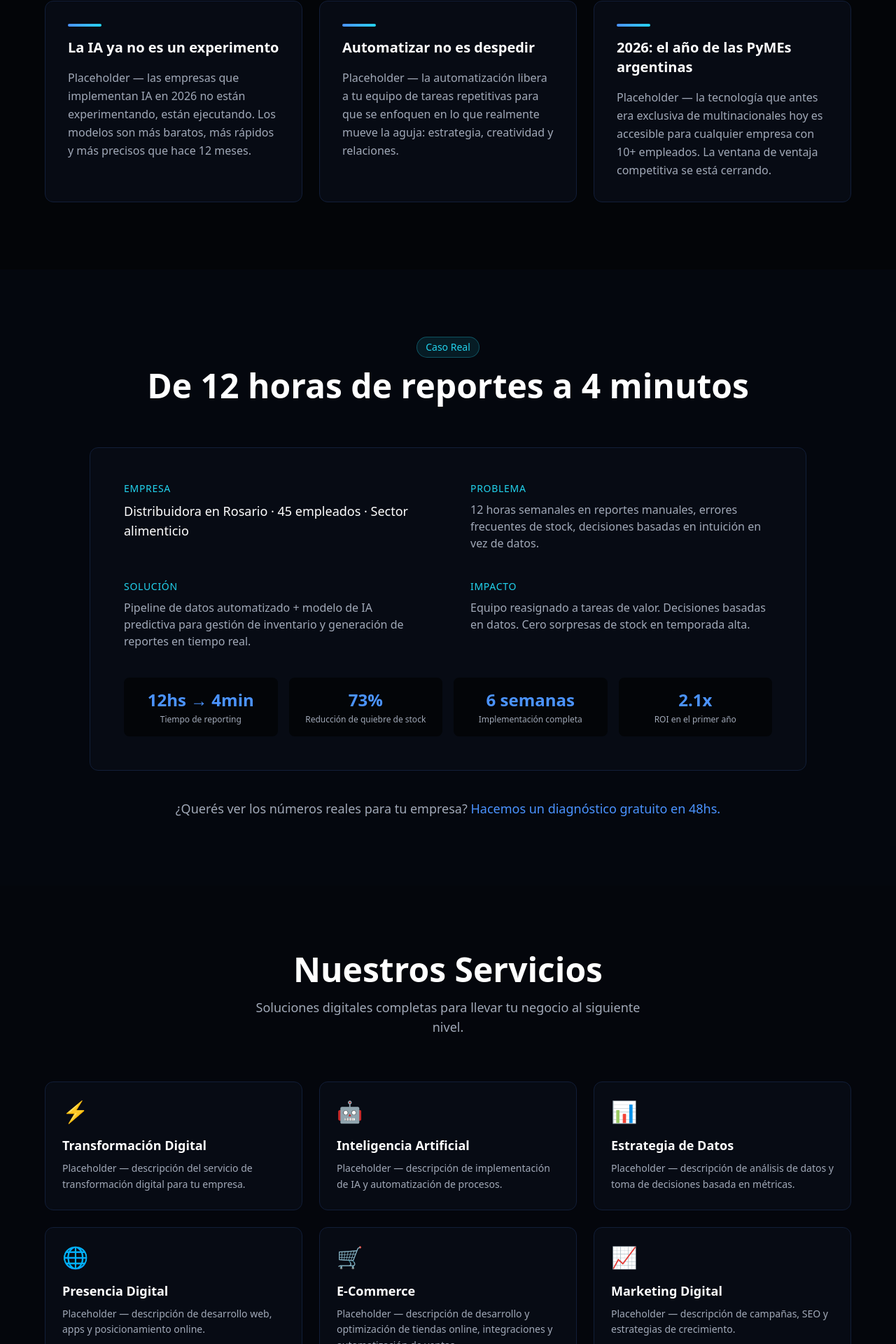
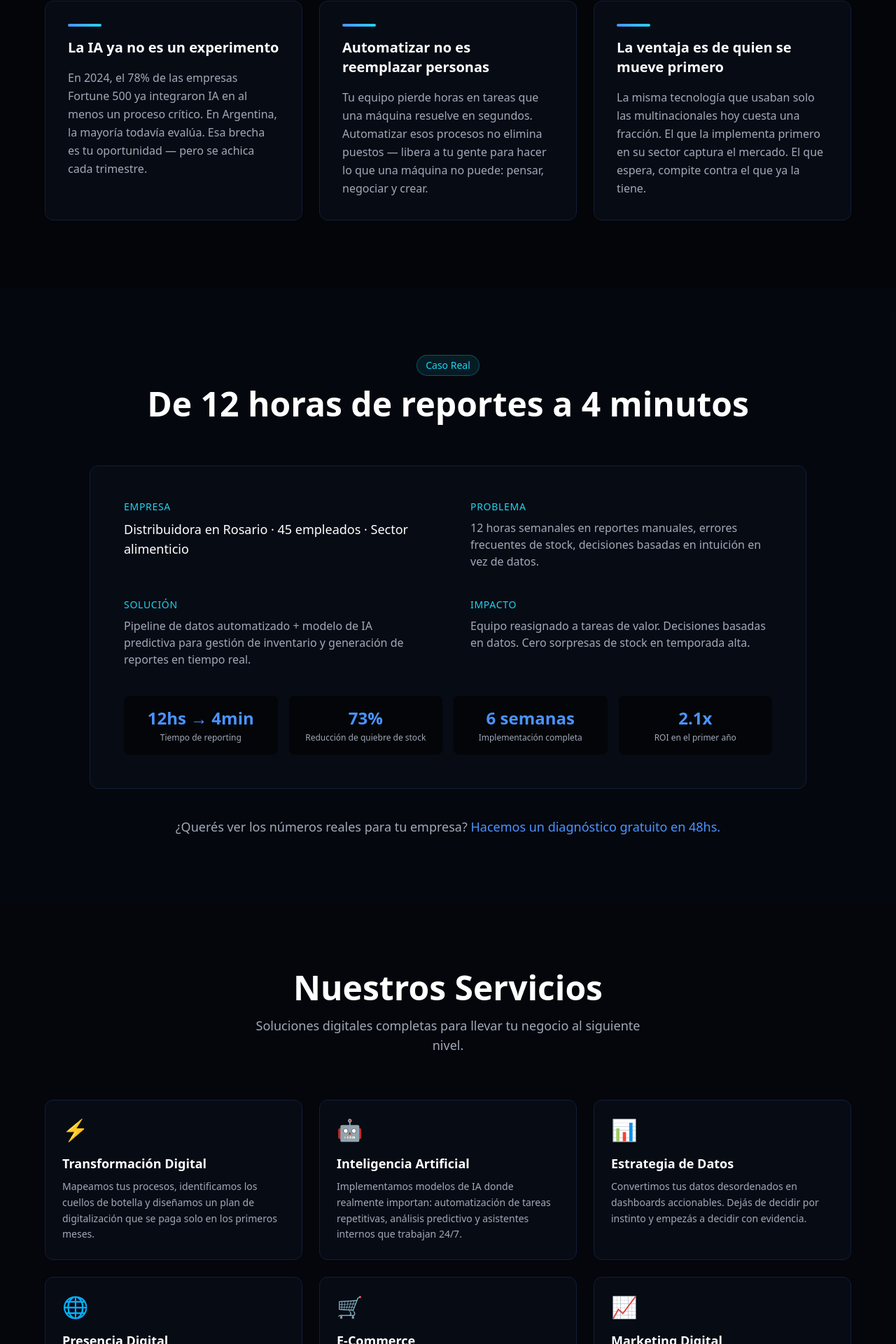
Before and after one commit to Digi-AI-1/landing, a Next.js app: page / in a window 1280 px wide. Shown: the part 1079-2999 px from the top of the page at 70% size. Built offline with nearby package versions, Linux system fonts and the light colour scheme.

Commit message:
Real copy for insights, services, differentiators — remove social links

```diff
--- a/components/Footer.tsx
+++ b/components/Footer.tsx
@@ -9,8 +9,6 @@ export default function Footer() {
           © {new Date().getFullYear()} Digi-AI. Todos los derechos reservados.
         </p>
         <div className="flex gap-6 text-sm text-[var(--color-muted)]">
-          <a href="#" className="hover:text-white transition-colors">LinkedIn</a>
-          <a href="#" className="hover:text-white transition-colors">Instagram</a>
           <a href="#contacto" className="hover:text-white transition-colors">Contacto</a>
         </div>
       </div>
--- a/components/PorQueElegirnos.tsx
+++ b/components/PorQueElegirnos.tsx
@@ -1,23 +1,23 @@
 const razones = [
   {
     icon: "🎯",
-    titulo: "Enfoque en resultados",
-    descripcion: "Placeholder — no vendemos horas, vendemos resultados medibles para tu negocio.",
+    titulo: "Cobramos por resultados, no por horas",
+    descripcion: "Nuestros proyectos tienen métricas de éxito definidas desde el día uno. Si no movemos tus números, no cumplimos — así de simple.",
   },
   {
     icon: "🇦🇷",
-    titulo: "Conocemos el mercado local",
-    descripcion: "Placeholder — entendemos la realidad argentina: volatilidad, costos y oportunidades únicas.",
+    titulo: "Pensados para la realidad argentina",
+    descripcion: "Trabajamos con costos en pesos, entendemos la volatilidad, los plazos locales y las restricciones que las consultoras de afuera ni registran.",
   },
   {
     icon: "🔧",
-    titulo: "Tecnología de punta",
-    descripcion: "Placeholder — usamos las herramientas más modernas adaptadas a tu escala y presupuesto.",
+    titulo: "Tecnología global, escala local",
+    descripcion: "Usamos las mismas herramientas que Silicon Valley pero calibradas para empresas de 10 a 500 empleados. Sin sobredimensionar, sin subestimar.",
   },
   {
     icon: "🤝",
-    titulo: "Acompañamiento real",
-    descripcion: "Placeholder — estamos disponibles para vos, no somos una agencia que desaparece post-proyecto.",
+    titulo: "No desaparecemos después del proyecto",
+    descripcion: "Seguimos disponibles después de la entrega. Somos un equipo chico a propósito — cada cliente importa, y se nota en el trato.",
   },
 ];
 
@@ -28,7 +28,7 @@ export default function PorQueElegirnos() {
         <div className="text-center mb-16">
           <h2 className="text-3xl md:text-5xl font-bold text-white mb-4">¿Por qué elegirnos?</h2>
           <p className="text-[var(--color-muted)] text-lg max-w-xl mx-auto">
-            Placeholder — breve argumento de venta sobre la diferenciación del equipo.
+            No somos una agencia grande con 200 clientes. Somos un equipo especializado que elige pocos proyectos y los ejecuta en serio.
           </p>
         </div>
         <div className="grid grid-cols-1 md:grid-cols-2 gap-6">
--- a/components/Servicios.tsx
+++ b/components/Servicios.tsx
@@ -2,32 +2,32 @@ const servicios = [
   {
     icon: "⚡",
     titulo: "Transformación Digital",
-    descripcion: "Placeholder — descripción del servicio de transformación digital para tu empresa.",
+    descripcion: "Mapeamos tus procesos, identificamos los cuellos de botella y diseñamos un plan de digitalización que se paga solo en los primeros meses.",
   },
   {
     icon: "🤖",
     titulo: "Inteligencia Artificial",
-    descripcion: "Placeholder — descripción de implementación de IA y automatización de procesos.",
+    descripcion: "Implementamos modelos de IA donde realmente importan: automatización de tareas repetitivas, análisis predictivo y asistentes internos que trabajan 24/7.",
   },
   {
     icon: "📊",
     titulo: "Estrategia de Datos",
-    descripcion: "Placeholder — descripción de análisis de datos y toma de decisiones basada en métricas.",
+    descripcion: "Convertimos tus datos desordenados en dashboards accionables. Dejás de decidir por instinto y empezás a decidir con evidencia.",
   },
   {
     icon: "🌐",
     titulo: "Presencia Digital",
-    descripcion: "Placeholder — descripción de desarrollo web, apps y posicionamiento online.",
+    descripcion: "Sitios web, aplicaciones y plataformas diseñadas para convertir visitantes en clientes. Rápidas, profesionales y optimizadas para posicionamiento.",
   },
   {
     icon: "🛒",
     titulo: "E-Commerce",
-    descripcion: "Placeholder — descripción de desarrollo y optimización de tiendas online, integraciones y automatización de ventas.",
+    descripcion: "Tiendas online que venden de verdad: integraciones con medios de pago locales, logística automatizada y métricas de conversión en tiempo real.",
   },
   {
     icon: "📈",
     titulo: "Marketing Digital",
-    descripcion: "Placeholder — descripción de campañas, SEO y estrategias de crecimiento.",
+    descripcion: "Campañas de adquisición con presupuesto optimizado, SEO técnico y estrategias de crecimiento medibles. Cada peso invertido tiene un retorno claro.",
   },
 ];
 
--- a/components/Tecnologia.tsx
+++ b/components/Tecnologia.tsx
@@ -2,17 +2,17 @@ const insights = [
   {
     titulo: "La IA ya no es un experimento",
     texto:
-      "Placeholder — las empresas que implementan IA en 2026 no están experimentando, están ejecutando. Los modelos son más baratos, más rápidos y más precisos que hace 12 meses.",
+      "En 2024, el 78% de las empresas Fortune 500 ya integraron IA en al menos un proceso crítico. En Argentina, la mayoría todavía evalúa. Esa brecha es tu oportunidad — pero se achica cada trimestre.",
   },
   {
-    titulo: "Automatizar no es despedir",
+    titulo: "Automatizar no es reemplazar personas",
     texto:
-      "Placeholder — la automatización libera a tu equipo de tareas repetitivas para que se enfoquen en lo que realmente mueve la aguja: estrategia, creatividad y relaciones.",
+      "Tu equipo pierde horas en tareas que una máquina resuelve en segundos. Automatizar esos procesos no elimina puestos — libera a tu gente para hacer lo que una máquina no puede: pensar, negociar y crear.",
   },
   {
-    titulo: "2026: el año de las PyMEs argentinas",
+    titulo: "La ventaja es de quien se mueve primero",
     texto:
-      "Placeholder — la tecnología que antes era exclusiva de multinacionales hoy es accesible para cualquier empresa con 10+ empleados. La ventana de ventaja competitiva se está cerrando.",
+      "La misma tecnología que usaban solo las multinacionales hoy cuesta una fracción. El que la implementa primero en su sector captura el mercado. El que espera, compite contra el que ya la tiene.",
   },
 ];
 
```
